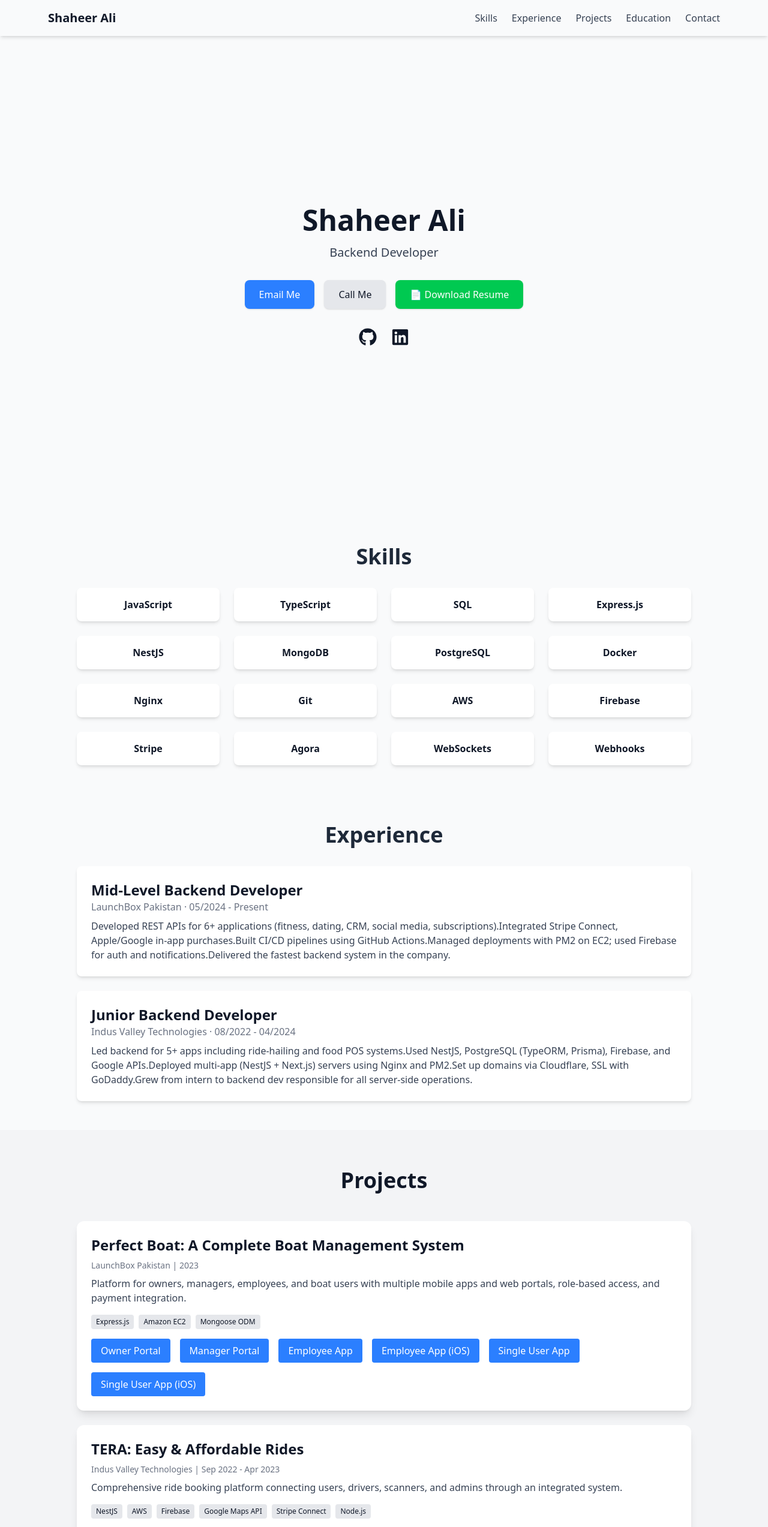
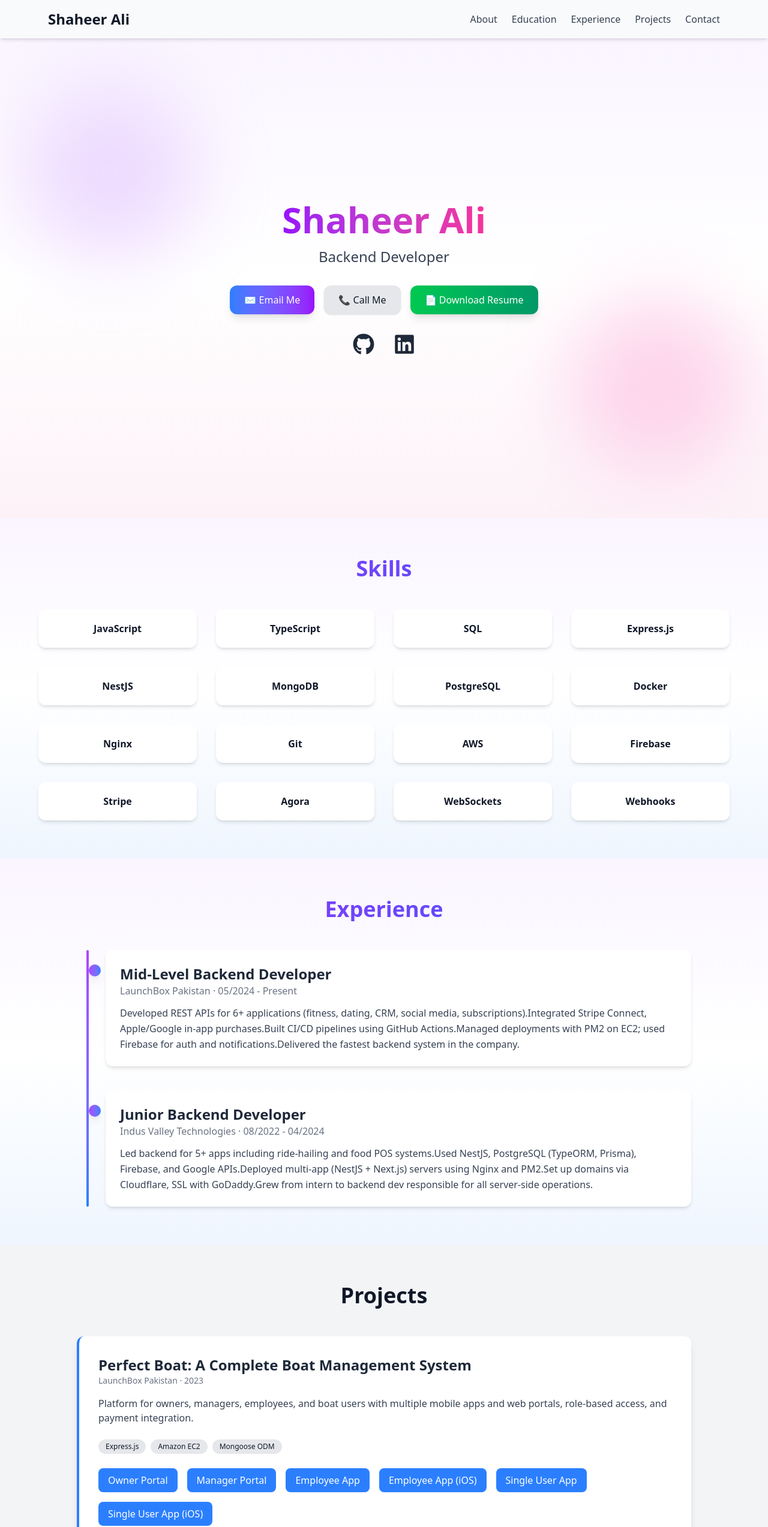
Before and after one commit to shaheeralirahoo/shaheer_rahoo_Portfolio, a React (Vite) app: page / in a window 1280 px wide. Shown: the top 2546 px of the page at 60% size. Built offline with nearby package versions, Linux system fonts and the light colour scheme.

Commit message:
update and new  theme

```diff
--- a/src/components/Education.jsx
+++ b/src/components/Education.jsx
@@ -9,17 +9,29 @@ export default function Education() {
   ];
 
 return (
-    <section id="education" className="p-12 bg-gray-50 text-gray-900">
-      <h2 className="text-4xl font-bold mb-8 text-center text-gray-800">Education</h2>
-      <div className="flex flex-col gap-6 max-w-5xl mx-auto">
+  <section id="education" className="py-16 bg-gray-50 text-gray-900 px-6">
+    <h2 className="text-4xl font-bold text-center mb-12 text-gray-800">Education</h2>
+
+    <div className="flex flex-col gap-8 max-w-5xl mx-auto">
       {education.map((edu, i) => (
-          <div key={i} className="bg-white p-6 rounded-lg shadow-md hover:scale-105 hover:shadow-lg transition-transform duration-300">
-            <h3 className="text-2xl font-semibold">{edu.degree}</h3>
-            <p className="text-gray-500">{edu.university} · {edu.year}</p>
-            <p className="mt-2 text-gray-700">{edu.project}</p>
+        <div
+          key={i}
+          className="bg-white p-8 rounded-xl shadow-lg border-l-4 border-blue-500 hover:shadow-xl transition duration-300"
+        >
+          {/* Degree */}
+          <h3 className="text-2xl font-bold text-gray-800">{edu.degree}</h3>
+
+          {/* University & Year */}
+          <p className="text-gray-500 text-sm mb-4">
+            {edu.university} · {edu.year}
+          </p>
+
+          {/* Project / Extra */}
+          <p className="text-gray-700">{edu.project}</p>
         </div>
       ))}
     </div>
   </section>
 );
+
 }
--- a/src/components/Experience.jsx
+++ b/src/components/Experience.jsx
@@ -29,17 +29,32 @@ export default function Experience() {
     ];
 
     return (
-        <section id="experience" className="p-12 bg-gray-50 text-gray-900">
-            <h2 className="text-4xl font-bold mb-8 text-center text-gray-800">Experience</h2>
-            <div className="flex flex-col gap-6 max-w-5xl mx-auto">
-                {experiences.map((exp, i) => (
-                    <div key={i} className="bg-white p-6 rounded-lg shadow-md hover:scale-105 hover:shadow-lg transition-transform duration-300">
-                        <h3 className="text-2xl font-semibold">{exp.role}</h3>
-                        <p className="text-gray-500">{exp.company} · {exp.period}</p>
-                        <p className="mt-2 text-gray-700">{exp.details}</p>
-                    </div>
-                ))}
+        <section id="experience" className="p-16 bg-gradient-to-b from-purple-50 via-white to-blue-50 text-gray-900">
+            <h2 className="text-4xl font-extrabold mb-12 text-center bg-gradient-to-r from-purple-600 to-blue-600 bg-clip-text text-transparent">
+                Experience
+            </h2>
+
+            <div className="relative max-w-5xl mx-auto">
+                {/* Vertical timeline line */}
+                <div className="absolute left-4 top-0 bottom-0 w-1 bg-gradient-to-b from-purple-500 to-blue-500 rounded-full"></div>
+
+                <div className="flex flex-col gap-10 pl-12">
+                    {experiences.map((exp, i) => (
+                        <div
+                            key={i}
+                            className="relative bg-white p-6 rounded-xl shadow-md hover:shadow-xl hover:scale-[1.02] transition-all duration-300"
+                        >
+                            {/* Circle marker */}
+                            <div className="absolute -left-7 top-6 w-5 h-5 rounded-full bg-gradient-to-r from-purple-500 to-blue-500 shadow-lg"></div>
+
+                            <h3 className="text-2xl font-semibold text-gray-800">{exp.role}</h3>
+                            <p className="text-gray-500">{exp.company} · {exp.period}</p>
+                            <p className="mt-3 text-gray-700 leading-relaxed">{exp.details}</p>
+                        </div>
+                    ))}
+                </div>
             </div>
         </section>
     );
+
 }
--- a/src/components/Footer.jsx
+++ b/src/components/Footer.jsx
@@ -2,23 +2,50 @@ import { FaGithub, FaLinkedin } from "react-icons/fa";
 
 export default function Footer() {
   return (
-    <footer id="contact" className="p-8 bg-gray-50 text-gray-900 text-center">
-      <p className="mb-2">Contact me:</p>
-      <p className="mb-2">
-        <a href="mailto:shaheeralirahoo555@gmail.com" className="text-blue-500 hover:text-blue-600 underline">shaheeralirahoo555@gmail.com</a> |
-        <a href="tel:+923108573210" className="ml-2 text-blue-500 hover:text-blue-600 underline">+92 310 8573210</a>
+    <footer id="contact" className="py-10 bg-gray-900 text-gray-100 text-center">
+      {/* Contact Info */}
+      <h2 className="text-2xl font-bold mb-4">Get in Touch</h2>
+      <p className="mb-3">
+        <a
+          href="mailto:shaheeralirahoo555@gmail.com"
+          className="text-blue-400 hover:text-blue-500 underline"
+        >
+          shaheeralirahoo555@gmail.com
+        </a>{" "}
+        |{" "}
+        <a
+          href="tel:+923108573210"
+          className="ml-2 text-blue-400 hover:text-blue-500 underline"
+        >
+          +92 310 8573210
+        </a>
       </p>
 
-      <div className="flex justify-center gap-6 mt-4 mb-2 text-2xl">
-        <a href="https://github.com/shaheeralirahoo" target="_blank" rel="noopener noreferrer" className="text-gray-900 hover:text-blue-600 transition">
+      {/* Social Links */}
+      <div className="flex justify-center gap-6 mt-4 text-2xl">
+        <a
+          href="https://github.com/shaheeralirahoo"
+          target="_blank"
+          rel="noopener noreferrer"
+          className="hover:text-blue-400 transition"
+        >
           <FaGithub />
         </a>
-        <a href="https://www.linkedin.com/in/shaheer-ali-25b400253/" target="_blank" rel="noopener noreferrer" className="text-gray-900 hover:text-blue-600 transition">
+        <a
+          href="https://www.linkedin.com/in/shaheer-ali-25b400253/"
+          target="_blank"
+          rel="noopener noreferrer"
+          className="hover:text-blue-400 transition"
+        >
           <FaLinkedin />
         </a>
       </div>
 
-      <p className="text-gray-500 text-sm mt-2">&copy; 2025 Shaheer Ali. All rights reserved.</p>
+      {/* Copyright */}
+      <p className="text-gray-400 text-sm mt-6">
+        &copy; {new Date().getFullYear()} Shaheer Ali. All rights reserved.
+      </p>
     </footer>
   );
+
 }
--- a/src/components/Hero.jsx
+++ b/src/components/Hero.jsx
@@ -2,38 +2,51 @@ import { FaGithub, FaLinkedin } from "react-icons/fa";
 
 export default function Hero() {
     return (
-        <section className="min-h-screen flex flex-col justify-center items-center text-center p-6 bg-gray-50 text-gray-900">
-            <h1 className="text-5xl font-bold mb-4">Shaheer Ali</h1>
-            <p className="text-xl mb-8 text-gray-700">Backend Developer</p>
+        <section id="about" className="min-h-screen flex flex-col justify-center items-center text-center px-6
+      bg-gradient-to-b from-purple-50 via-white to-pink-50 text-gray-900 relative overflow-hidden">
 
+            {/* Background Accent Circles */}
+            <div className="absolute top-20 left-10 w-72 h-72 bg-purple-300 rounded-full blur-3xl opacity-20 animate-pulse"></div>
+            <div className="absolute bottom-20 right-10 w-72 h-72 bg-pink-300 rounded-full blur-3xl opacity-20 animate-pulse"></div>
+
+            {/* Content */}
+            <h1 className="text-5xl md:text-6xl font-extrabold mb-4 bg-gradient-to-r from-purple-600 to-pink-500 text-transparent bg-clip-text">
+                Shaheer Ali
+            </h1>
+            <p className="text-xl md:text-2xl mb-8 text-gray-700 font-medium">
+                Backend Developer
+            </p>
+
+            {/* Buttons */}
             <div className="flex flex-wrap gap-4 mb-8 justify-center">
                 <a
                     href="mailto:shaheeralirahoo555@gmail.com"
-                    className="px-6 py-3 bg-blue-500 text-white rounded-lg shadow hover:bg-blue-600 transition"
+                    className="px-6 py-3 bg-gradient-to-r from-blue-500 to-purple-600 text-white rounded-xl shadow-lg hover:opacity-90 transition"
                 >
-                    Email Me
+                    ✉️ Email Me
                 </a>
                 <a
                     href="tel:+923108573210"
-                    className="px-6 py-3 bg-gray-200 text-gray-900 rounded-lg shadow hover:bg-gray-300 transition"
+                    className="px-6 py-3 bg-gray-200 text-gray-900 rounded-xl shadow hover:bg-gray-300 transition"
                 >
-                    Call Me
+                    📞 Call Me
                 </a>
                 <a
                     href="/Shaheer-ali(backend-Dev).pdf"
                     download
-                    className="px-6 py-3 bg-green-500 text-white rounded-lg shadow hover:bg-green-600 transition"
+                    className="px-6 py-3 bg-gradient-to-r from-green-500 to-emerald-600 text-white rounded-xl shadow-lg hover:opacity-90 transition"
                 >
                     📄 Download Resume
                 </a>
             </div>
 
-            <div className="flex gap-6">
+            {/* Socials */}
+            <div className="flex gap-8">
                 <a
                     href="https://github.com/shaheeralirahoo"
                     target="_blank"
                     rel="noopener noreferrer"
-                    className="text-gray-900 hover:text-blue-600 text-3xl transition"
+                    className="text-4xl text-gray-800 hover:text-purple-600 transition-transform transform hover:scale-110"
                 >
                     <FaGithub />
                 </a>
@@ -41,7 +54,7 @@ export default function Hero() {
                     href="https://www.linkedin.com/in/shaheer-ali-25b400253/"
                     target="_blank"
                     rel="noopener noreferrer"
-                    className="text-gray-900 hover:text-blue-600 text-3xl transition"
+                    className="text-4xl text-gray-800 hover:text-blue-600 transition-transform transform hover:scale-110"
                 >
                     <FaLinkedin />
                 </a>
--- a/src/components/Navbar.jsx
+++ b/src/components/Navbar.jsx
@@ -1,38 +1,48 @@
 import { useState } from "react";
 
 export default function Navbar() {
-  const [menuOpen, setMenuOpen] = useState(false);
-  const links = ["Skills", "Experience", "Projects", "Education", "Contact"];
+const [menuOpen, setMenuOpen] = useState(false);
+  const links = ["About", "Education", "Experience", "Projects", "Contact"];
 
   return (
     <nav className="bg-gray-50 sticky top-0 z-50 shadow-md">
       <div className="max-w-6xl mx-auto flex justify-between items-center p-4">
-        {/* Logo / Name */}
-        <div className="text-xl font-bold text-gray-900">Shaheer Ali</div>
+        <div className="text-xl md:text-2xl font-bold text-gray-900">
+          Shaheer Ali
+        </div>
 
-        {/* Desktop Links */}
-        <ul className="hidden md:flex gap-6 text-gray-700">
+        <ul className="hidden md:flex gap-6 text-gray-700 font-medium">
           {links.map((link) => (
             <li key={link}>
-              <a href={`#${link.toLowerCase()}`} className="hover:text-blue-500 transition">{link}</a>
+              <a
+                href={`#${link.toLowerCase()}`}
+                className="hover:text-purple-600 transition"
+              >
+                {link}
+              </a>
             </li>
           ))}
         </ul>
 
-        {/* Mobile Hamburger */}
         <div className="md:hidden">
-          <button onClick={() => setMenuOpen(!menuOpen)} className="text-gray-700 focus:outline-none">
-            ☰
+          <button
+            onClick={() => setMenuOpen(!menuOpen)}
+            className="text-gray-700 text-2xl"
+          >
+            {menuOpen ? "✕" : "☰"}
           </button>
         </div>
       </div>
 
-      {/* Mobile Menu */}
       {menuOpen && (
-        <ul className="flex flex-col gap-4 p-4 md:hidden bg-gray-50">
+        <ul className="flex flex-col gap-4 p-6 bg-gray-50 border-t border-gray-200 md:hidden">
           {links.map((link) => (
             <li key={link}>
-              <a href={`#${link.toLowerCase()}`} className="hover:text-blue-500 transition" onClick={() => setMenuOpen(false)}>
+              <a
+                href={`#${link.toLowerCase()}`}
+                onClick={() => setMenuOpen(false)}
+                className="block text-gray-700 hover:text-purple-600 transition"
+              >
                 {link}
               </a>
             </li>
--- a/src/components/Projects.jsx
+++ b/src/components/Projects.jsx
@@ -76,7 +76,7 @@ export default function Projects() {
                 }
             ]
         },
-                {
+        {
             title: "Scavenger Hunt",
             period: "Jan 2024 - Feb 2024",
             company: "Indus Valley Technologies",
@@ -173,20 +173,44 @@ export default function Projects() {
     return (
         <section id="projects" className="py-16 bg-gray-100 text-gray-900 px-6">
             <h2 className="text-4xl font-bold text-center mb-12">Projects</h2>
-            <div className="flex flex-col gap-6 max-w-5xl mx-auto">
+
+            <div className="flex flex-col gap-8 max-w-5xl mx-auto">
                 {projects.map((proj, idx) => (
-                    <div key={idx} className="bg-white rounded-xl shadow-lg p-6 hover:scale-105 transform transition duration-300">
-                        <h3 className="text-2xl font-semibold mb-2">{proj.title}</h3>
-                        <p className="text-gray-500 text-sm mb-2">{proj.company} | {proj.period}</p>
-                        <p className="text-gray-700 mb-4">{proj.description}</p>
-                        <div className="flex flex-wrap gap-2 mb-4">
+                    <div
+                        key={idx}
+                        className="bg-white rounded-xl shadow-lg p-8 border-l-4 border-blue-500 hover:shadow-xl transition duration-300"
+                    >
+                        {/* Title & Company */}
+                        <h3 className="text-2xl font-bold text-gray-800">{proj.title}</h3>
+                        <p className="text-gray-500 text-sm mb-4">
+                            {proj.company} · {proj.period}
+                        </p>
+
+                        {/* Description */}
+                        <p className="text-gray-700 mb-6">{proj.description}</p>
+
+                        {/* Skills */}
+                        <div className="flex flex-wrap gap-2 mb-6">
                             {proj.skills.map((skill, i) => (
-                                <span key={i} className="text-xs bg-gray-200 px-2 py-1 rounded">{skill}</span>
+                                <span
+                                    key={i}
+                                    className="text-xs font-medium bg-gray-200 px-3 py-1 rounded-full"
+                                >
+                                    {skill}
+                                </span>
                             ))}
                         </div>
+
+                        {/* Links */}
                         <div className="flex gap-4 flex-wrap">
                             {proj?.links?.map((link, i) => (
-                                <a key={i} href={link.url} target="_blank" rel="noopener noreferrer" className="px-4 py-2 bg-blue-500 text-white rounded hover:bg-blue-600">
+                                <a
+                                    key={i}
+                                    href={link.url}
+                                    target="_blank"
+                                    rel="noopener noreferrer"
+                                    className="px-4 py-2 bg-blue-500 text-white rounded-lg hover:bg-blue-600 transition"
+                                >
                                     {link.name}
                                 </a>
                             ))}
@@ -196,4 +220,6 @@ export default function Projects() {
             </div>
         </section>
     );
+
+
 }
--- a/src/components/Skills.jsx
+++ b/src/components/Skills.jsx
@@ -6,12 +6,20 @@ const skills = [
 
 export default function Skills() {
   return (
-        <section id="skills" className="p-12 bg-gray-50 text-gray-900">
-            <h2 className="text-4xl font-bold mb-8 text-center text-gray-800">Skills</h2>
-            <div className="grid grid-cols-2 sm:grid-cols-3 md:grid-cols-4 gap-6 max-w-5xl mx-auto">
+    <section id="skills" className="p-16 bg-gradient-to-b from-purple-50 via-white to-blue-50 text-gray-900">
+      <h2 className="text-4xl font-extrabold mb-12 text-center bg-gradient-to-r from-purple-600 to-blue-600 bg-clip-text text-transparent">
+        Skills
+      </h2>
+      <div className="grid grid-cols-2 sm:grid-cols-3 md:grid-cols-4 gap-8 max-w-6xl mx-auto">
         {skills.map((skill, i) => (
-                    <div key={i} className="bg-white p-4 rounded-lg shadow-md text-center font-semibold hover:scale-105 hover:shadow-lg transition-transform duration-300">
-                        {skill}
+          <div
+            key={i}
+            className="relative bg-white p-5 rounded-xl shadow-md text-center font-semibold
+                       hover:scale-105 hover:shadow-xl transition-all duration-300"
+          >
+            {/* Gradient border effect */}
+            <div className="absolute inset-0 rounded-xl border-2 border-transparent bg-gradient-to-r from-purple-500 to-blue-500 opacity-0 hover:opacity-100 transition"></div>
+            <span className="relative z-10">{skill}</span>
           </div>
         ))}
       </div>
```
Lines whose indentation alone changed are shown as unchanged.
